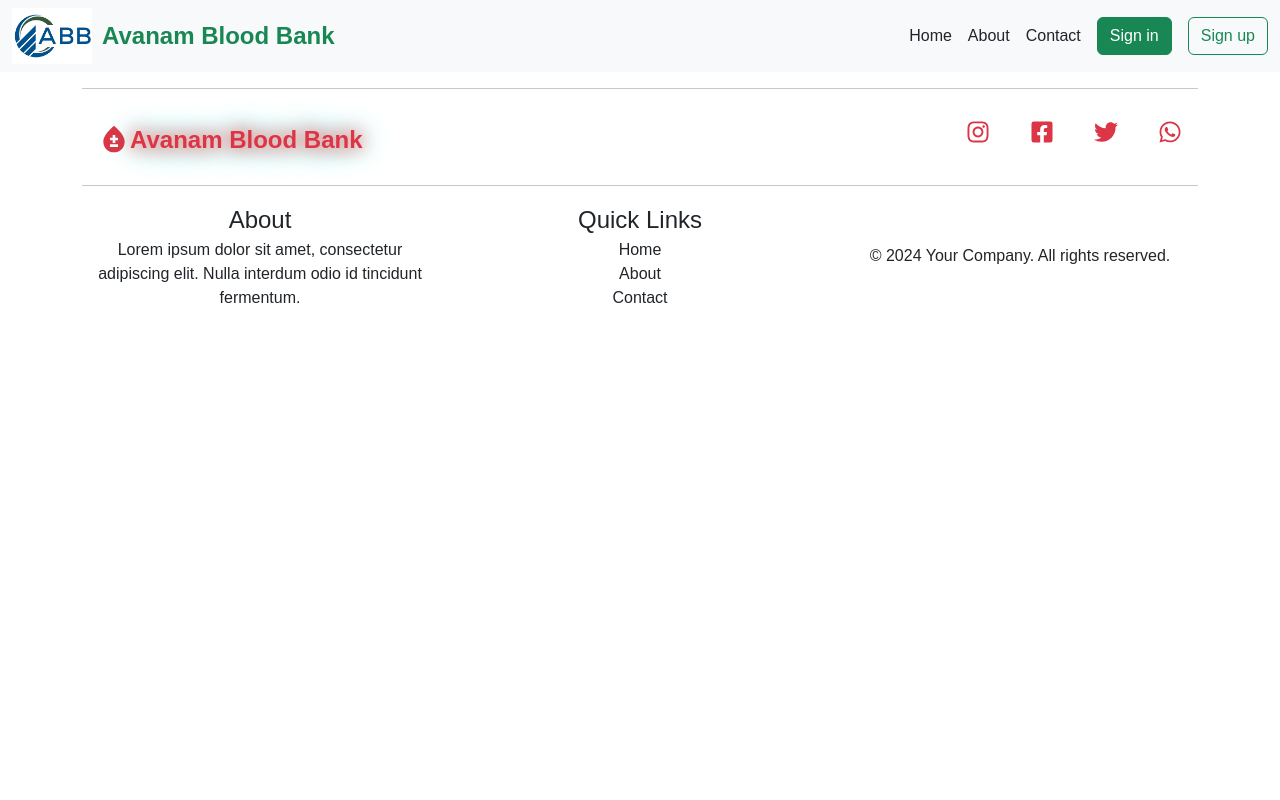
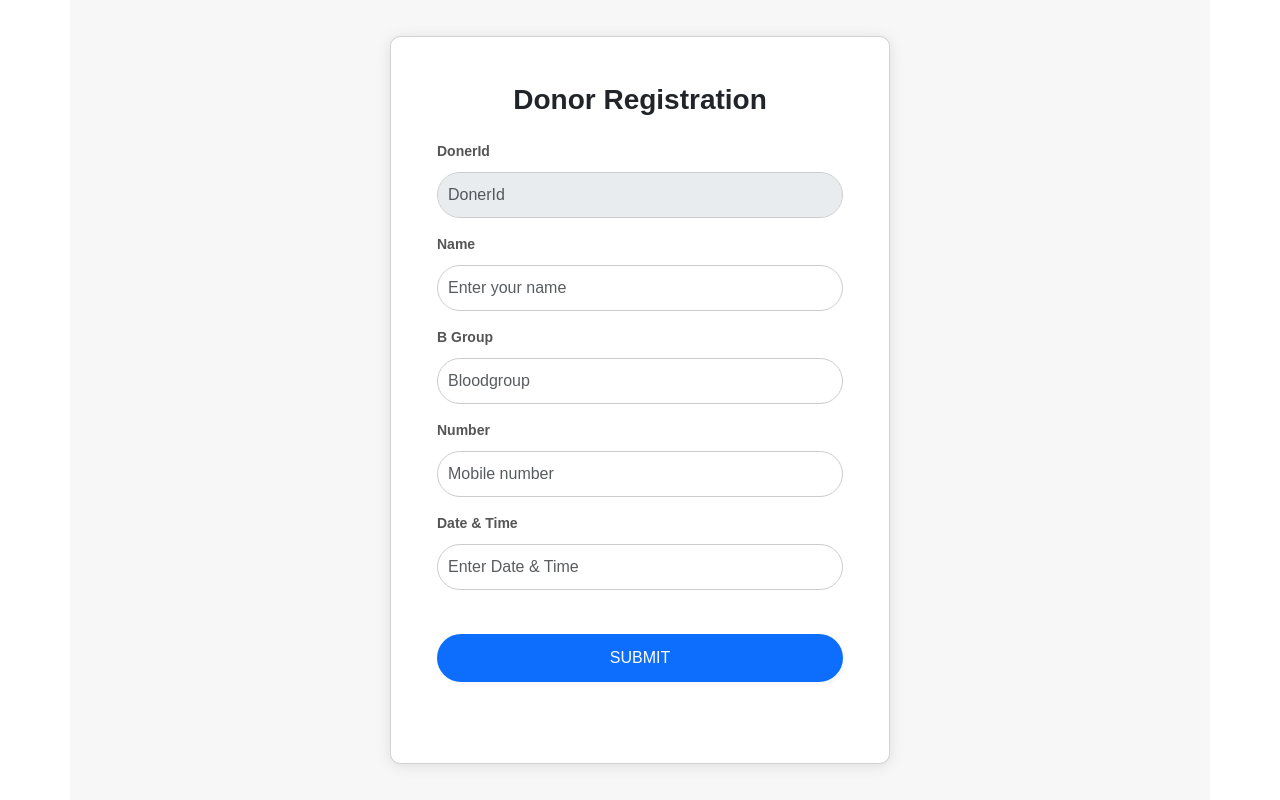
Before and after one commit to prakashwiser/wiser-blood-bank, a React (Vite) app: page /adddonor in a window 1280 px wide. Shown: the top 800 px of the page. Built offline with nearby package versions, Linux system fonts and the light colour scheme.

Commit message:
Prakash updates

```diff
--- a/src/App.jsx
+++ b/src/App.jsx
@@ -11,21 +11,26 @@ import Footer from "./pages/Footer";
 import Navbars from "./Components/Navbar";
 import Login from "./pages/Login";
 import Forgotpassword from "./pages/Forgotpassword";
+import Profile from "./pages/Profile";
+import AddDonor from "./pages/AddDonor";
+function App() {
 
-function App() {
+
+
   return (
     <>
       <BrowserRouter>
-        <Navbars />
         <Routes>
           <Route index element={<Home />} />
           <Route path="/signup" element={<SignUp />} />
           <Route path="/about" element={<About />} />
           <Route path="/contact" element={<Contact />} />
           <Route path="/mail/:id" element={<Mail />} />
-          <Route path="/forgot" element={< Forgotpassword/>} />
+          <Route path="/forgot" element={< Forgotpassword />} />
           <Route path="/admin/:id" element={<Admin />} />
           <Route path="/login" element={<Login />} />
+          <Route path="/adddonor" element={< AddDonor />} />
+          <Route path="/profile" element={<Profile />} />
         </Routes>
         <Footer />
       </BrowserRouter>
--- a/src/Components/Navbar.jsx
+++ b/src/Components/Navbar.jsx
@@ -6,8 +6,11 @@ import Logo from "../assets/logo image.jpg";
 import Image from "./Image";
 import { Link } from "react-router-dom";
 import Text from "./Text";
+import { useEffect, useState } from "react";
 
 const Navbars = () => {
+  const [userData, setUserData] = useState(localStorage.getItem('userData'))
+
   return (
     <Navbar expand="lg" className="bg-body-tertiary">
       <Container fluid>
@@ -16,7 +19,7 @@ const Navbars = () => {
           src={Logo}
           alt="Logo"
         />
-        <Link className="text-dark text-decoration-none" to="/"><Text css='text-success fs-4 fw-bold' text='Avanam Blood Bank'/></Link>
+        <Link className="text-dark text-decoration-none" to="/"><Text css='text-success fs-4 fw-bold' text='Avanam Blood Bank' /></Link>
 
         <Navbar.Toggle aria-controls="navbarScroll" />
         <Navbar.Collapse id="navbarScroll">
@@ -30,12 +33,20 @@ const Navbars = () => {
             <Link className="text-dark text-decoration-none" to="/contact">Contact</Link>
           </Nav>
           <div className="d-flex gap-3">
-            <Link  to="/login" className="btn btn-success text-white">
-              Sign in
-            </Link>
-            <Link to="/signup" className="btn btn-outline-success">
-              Sign up
-            </Link>
+            {userData ?
+              <Link to="/profile" className="btn btn-outline-success">
+                Profile
+              </Link>
+              :
+              <>
+                <Link to="/login" className="btn btn-success text-white">
+                  Sign in
+                </Link>
+                <Link to="/signup" className="btn btn-outline-success">
+                  Sign up
+                </Link>
+              </>
+            }
           </div>
         </Navbar.Collapse>
       </Container>
--- a/src/Login.css
+++ b/src/Login.css
@@ -66,7 +66,7 @@ label {
     text-align: left;
 }
 button {
-    width: 100%;
+    /* width: 100%; */
     padding: 12px;
     background-color: #3a4dff;
     color: white;
--- /dev/null
+++ b/src/pages/AddDonor.jsx
@@ -0,0 +1,207 @@
+import React, { useState } from "react";
+import axios from "axios";
+import { Form, Button, Container, Card } from "react-bootstrap";
+import { toast, ToastContainer } from "react-toastify";
+import "react-toastify/dist/ReactToastify.css";
+
+function Home() {
+  const [donnerid, setDonnerid] = useState("");
+  const [userName, setUserName] = useState("");
+  const [bgroup, setBgroup] = useState("");
+  const [userNumber, setUserNumber] = useState("");
+  const [datetime, setDatetime] = useState("");
+  const [isSubmitting, setIsSubmitting] = useState(false);
+
+  const handleSubmit = async (e) => {
+    e.preventDefault();
+    if (!userName || !bgroup || !userNumber || !datetime) {
+      toast.error("All fields are required!");
+      return;
+    }
+
+    if (!/^\d{10}$/.test(userNumber)) {
+      toast.error("Please enter a valid 10-digit phone number!");
+      return;
+    }
+
+    setIsSubmitting(true);
+
+    try {
+      await axios.post("https://67593f4e60576a194d140021.mockapi.io/donner", {
+        userName,
+        bgroup,
+        userNumber,
+        datetime,
+      });
+      setDonnerid("");
+      setUserName("");
+      setBgroup("");
+      setUserNumber("");
+      setDatetime("");
+
+      toast.success("Successfully updated donor data!");
+    } catch (error) {
+      toast.error("Error: " + error.message);
+    } finally {
+      setIsSubmitting(false);
+    }
+  };
+
+  return (
+    <Container
+      className="d-flex justify-content-center align-items-center"
+      style={{
+        minHeight: "100vh",
+        backgroundColor: "#f7f7f7",
+      }}
+    >
+      <Card
+        style={{
+          padding: "30px",
+          maxWidth: "500px",
+          width: "100%",
+          borderRadius: "10px",
+          boxShadow: "0 2px 15px rgba(0, 0, 0, 0.1)",
+        }}
+      >
+        <Card.Body>
+          <h3 className="text-center mb-4" style={{ fontWeight: "bold" }}>
+            Donor Registration
+          </h3>
+          <Form onSubmit={handleSubmit}>
+            <Form.Group
+              className="mb-3"
+              controlId="formPlaintextDonnerId"
+              style={{
+                marginBottom: "20px",
+              }}
+            >
+              <Form.Label style={{ fontWeight: "bold" }}>DonerId</Form.Label>
+              <Form.Control
+                type="text"
+                placeholder="DonerId"
+                value={donnerid}
+                disabled
+                style={{
+                  borderRadius: "30px",
+                  padding: "10px",
+                  border: "1px solid #ccc",
+                }}
+              />
+            </Form.Group>
+
+            <Form.Group
+              className="mb-3"
+              controlId="formPlaintextName"
+              style={{
+                marginBottom: "20px",
+              }}
+            >
+              <Form.Label style={{ fontWeight: "bold" }}>Name</Form.Label>
+              <Form.Control
+                type="text"
+                placeholder="Enter your name"
+                value={userName}
+                onChange={(e) => setUserName(e.target.value)}
+                style={{
+                  borderRadius: "30px",
+                  padding: "10px",
+                  border: "1px solid #ccc",
+                }}
+              />
+            </Form.Group>
+
+            <Form.Group
+              className="mb-3"
+              controlId="formPlaintextBloodGroup"
+              style={{
+                marginBottom: "20px",
+              }}
+            >
+              <Form.Label style={{ fontWeight: "bold" }}>B Group</Form.Label>
+              <Form.Control
+                type="text"
+                placeholder="Bloodgroup"
+                value={bgroup}
+                onChange={(e) => setBgroup(e.target.value)}
+                style={{
+                  borderRadius: "30px",
+                  padding: "10px",
+                  border: "1px solid #ccc",
+                }}
+              />
+            </Form.Group>
+
+            <Form.Group
+              className="mb-3"
+              controlId="formPlaintextNumber"
+              style={{
+                marginBottom: "20px",
+              }}
+            >
+              <Form.Label style={{ fontWeight: "bold" }}>Number</Form.Label>
+              <Form.Control
+                type="text"
+                placeholder="Mobile number"
+                value={userNumber}
+                onChange={(e) => setUserNumber(e.target.value)}
+                style={{
+                  borderRadius: "30px",
+                  padding: "10px",
+                  border: "1px solid #ccc",
+                }}
+              />
+            </Form.Group>
+
+            <Form.Group
+              className="mb-3"
+              controlId="formPlaintextDateTime"
+              style={{
+                marginBottom: "20px",
+              }}
+            >
+              <Form.Label style={{ fontWeight: "bold" }}>Date & Time</Form.Label>
+              <Form.Control
+                type="text"
+                placeholder="Enter Date & Time"
+                value={datetime}
+                onChange={(e) => setDatetime(e.target.value)}
+                style={{
+                  borderRadius: "30px",
+                  padding: "10px",
+                  border: "1px solid #ccc",
+                }}
+              />
+            </Form.Group>
+
+            <div
+              className="text-center mt-4"
+              style={{
+                marginTop: "20px",
+              }}
+            >
+              <Button
+                className="bg-primary text-white"
+                type="submit"
+                disabled={isSubmitting}
+                style={{
+                  borderRadius: "30px",
+                  padding: "12px 30px",
+                  fontSize: "16px",
+                  width: "100%",
+                  backgroundColor: "#007bff",
+                  border: "none",
+                }}
+              >
+                {isSubmitting ? "Submitting..." : "Submit"}
+              </Button>
+            </div>
+          </Form>
+        </Card.Body>
+      </Card>
+      <ToastContainer />
+    </Container>
+  );
+}
+
+export default Home;
--- a/src/pages/Forgotpassword.jsx
+++ b/src/pages/Forgotpassword.jsx
@@ -103,8 +103,6 @@ const ForgotPasswordForm = () => {
         const { email } = values;
         if (email) {
             let Filterdata = data.filter(items => items.email === email);
-            // console.log(Filterdata);
-
             if (Filterdata.length > 0) {
                 let UserEmail = Filterdata[0].email;
                 let UserPassword = Filterdata[0].password;
--- a/src/pages/Login.jsx
+++ b/src/pages/Login.jsx
@@ -4,6 +4,7 @@ import * as Yup from 'yup';
 import axios from 'axios';
 import '../Login.css';
 import { Link, useNavigate } from 'react-router-dom';
+import Navbars from '../Components/Navbar';
 
 const LoginForm = () => {
   const navigate = useNavigate()
@@ -40,7 +41,7 @@ const LoginForm = () => {
 
       if (user.userValidate === 'yes' && user.adminValidate === 'yes') {
         console.log('login success');
-        alert('Login Successfully')
+        localStorage.setItem('userData', user.email)
         navigate('/')
         resetForm();
       } else if (user.userValidate === 'no' && user.adminValidate === 'yes') {
@@ -53,10 +54,6 @@ const LoginForm = () => {
         alert('pls check mail and admin');
         resetForm();
       }
-      const userValidations = user.filter((useraccess) => useraccess.userValidate == "no" || useraccess.adminValidate == "no")
-      console.log(userValidations);
-      const show = userValidations != 'yes' ? alert('You are not approved by Admin') : navigate('/')
-      console.log(show);
 
       if (!user) {
         setLoginError('Email not found.');
@@ -83,6 +80,8 @@ const LoginForm = () => {
   };
 
   return (
+    <>
+      <Navbars />
       <div className='banner'>
         <div className="login-form-container">
           <h1>Login</h1>
@@ -113,6 +112,7 @@ const LoginForm = () => {
           </Formik>
         </div>
       </div>
+    </>
   );
 };
 
--- /dev/null
+++ b/src/pages/Profile.jsx
@@ -0,0 +1,31 @@
+import React, { useEffect, useState } from 'react'
+import { useNavigate } from 'react-router-dom'
+import Navbars from '../Components/Navbar'
+import Div from '../Components/Div'
+
+
+function Profile() {
+    const navigate = useNavigate()
+    const [userData, setUserData] = useState(null)
+
+    useEffect(() => {
+        let data = localStorage.getItem('userData')
+        console.log(data);
+        setUserData(data)
+    }, [])
+    const handleClick = () => {
+        localStorage.removeItem('userData')
+        navigate('/')
+    }
+    return (
+        <>
+            <Navbars />
+            <Div style={{display: 'flex', justifyContent: 'space-between'}}>
+                <div>Profile</div>
+                <button onClick={handleClick}>Logout</button>
+            </Div>
+        </>
+    )
+}
+
+export default Profile
```
Also changed, not shown: src/Components/SignUp.jsx (+35 -3 lines), src/Components/Tables.jsx (+8 -3 lines), src/pages/About.jsx (+12 -8 lines), src/pages/Home.jsx (+37 -34 lines), src/pages/SendEmail.jsx (deleted). Lines whose indentation alone changed are shown as unchanged.
